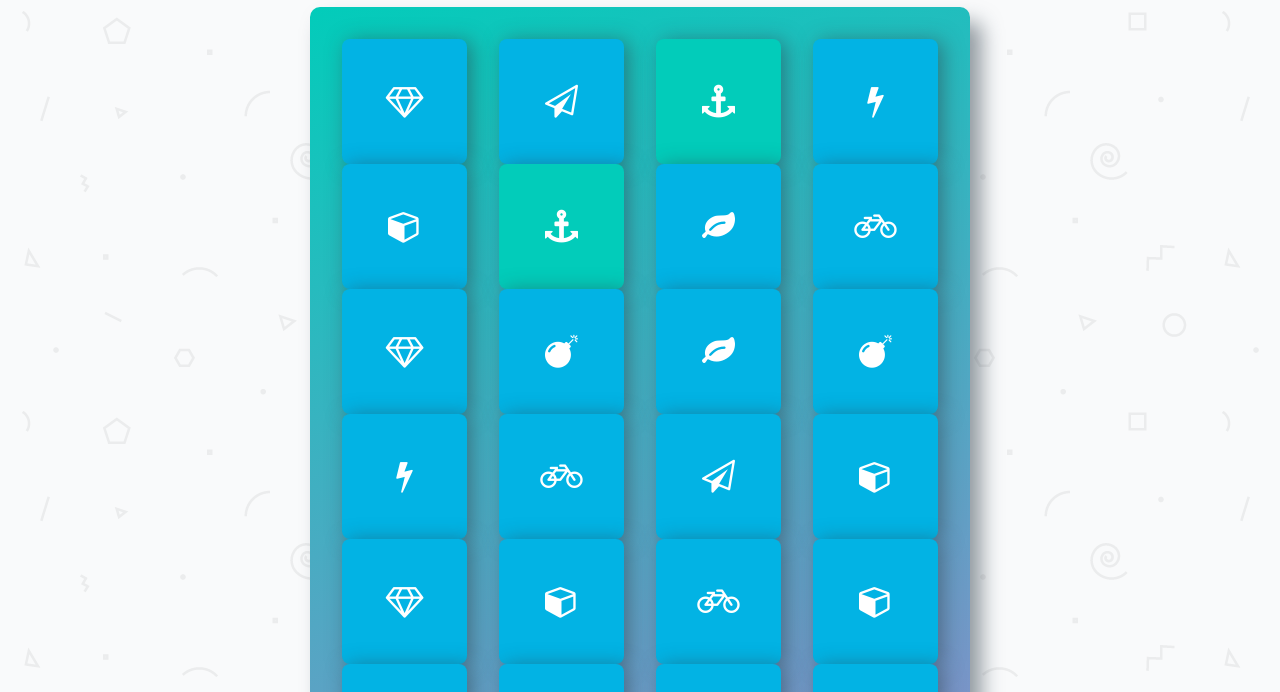
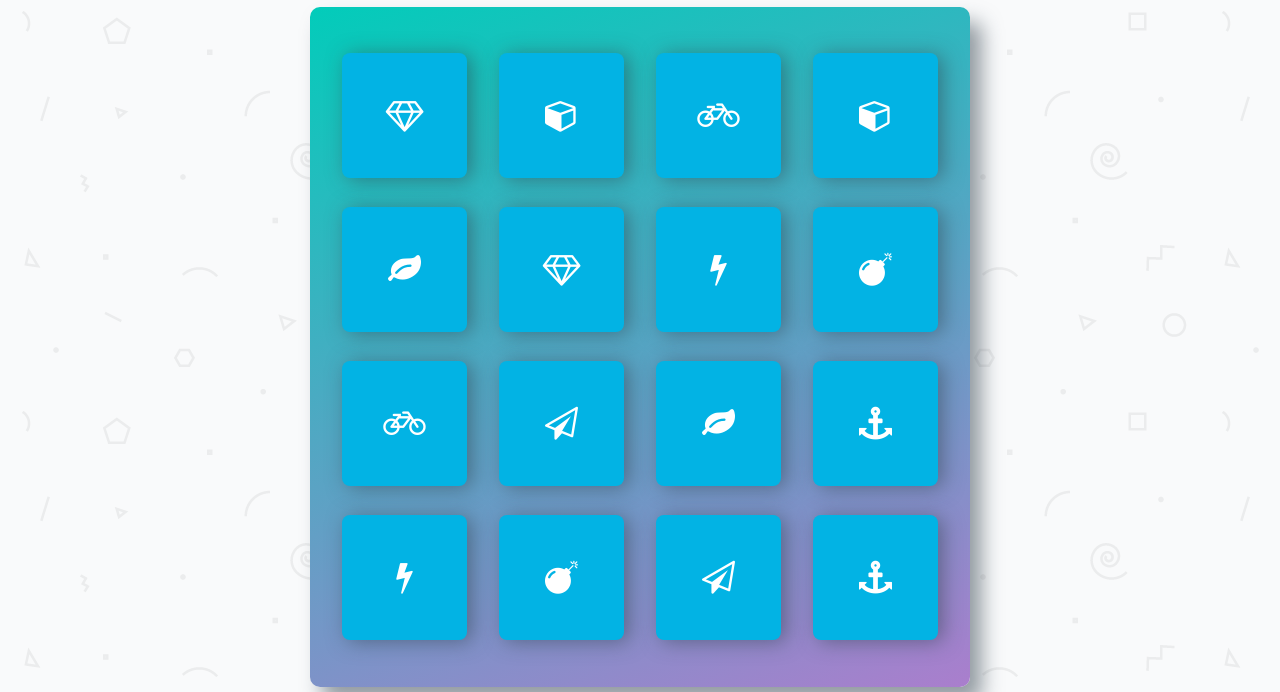
Before and after one commit to brigihorvath/Memory_game, a plain HTML site: page index.html in a window 1280 px wide. Shown: the part 108-800 px from the top of the page. Drawn offline with Linux system fonts and the light colour scheme; a web font is replaced by a local one.

Commit message:
deletion of original deck from HTML

```diff
--- a/index.html
+++ b/index.html
@@ -30,54 +30,7 @@
         </section>
 
         <ul class="deck" >
-            <li class="card open show">
-                <i class="fa fa-diamond"></i>
-            </li>
-            <li class="card open show">
-                <i class="fa fa-paper-plane-o"></i>
-            </li>
-            <li class="card match open show">
-                <i class="fa fa-anchor"></i>
-            </li>
-            <li class="card open show">
-                <i class="fa fa-bolt"></i>
-            </li>
-            <li class="card open show">
-                <i class="fa fa-cube"></i>
-            </li>
-            <li class="card match open show">
-                <i class="fa fa-anchor"></i>
-            </li>
-            <li class="card open show">
-                <i class="fa fa-leaf"></i>
-            </li>
-            <li class="card open show">
-                <i class="fa fa-bicycle"></i>
-            </li>
-            <li class="card open show">
-                <i class="fa fa-diamond"></i>
-            </li>
-            <li class="card open show">
-                <i class="fa fa-bomb"></i>
-            </li>
-            <li class="card open show">
-                <i class="fa fa-leaf"></i>
-            </li>
-            <li class="card open show">
-                <i class="fa fa-bomb"></i>
-            </li>
-            <li class="card open show">
-                <i class="fa fa-bolt"></i>
-            </li>
-            <li class="card open show">
-                <i class="fa fa-bicycle"></i>
-            </li>
-            <li class="card open show">
-                <i class="fa fa-paper-plane-o"></i>
-            </li>
-            <li class="card open show">
-                <i class="fa fa-cube"></i>
-            </li>
+
         </ul>
     </div>
 
```
Also changed, not shown: js/app.js (+2 -7 lines).
